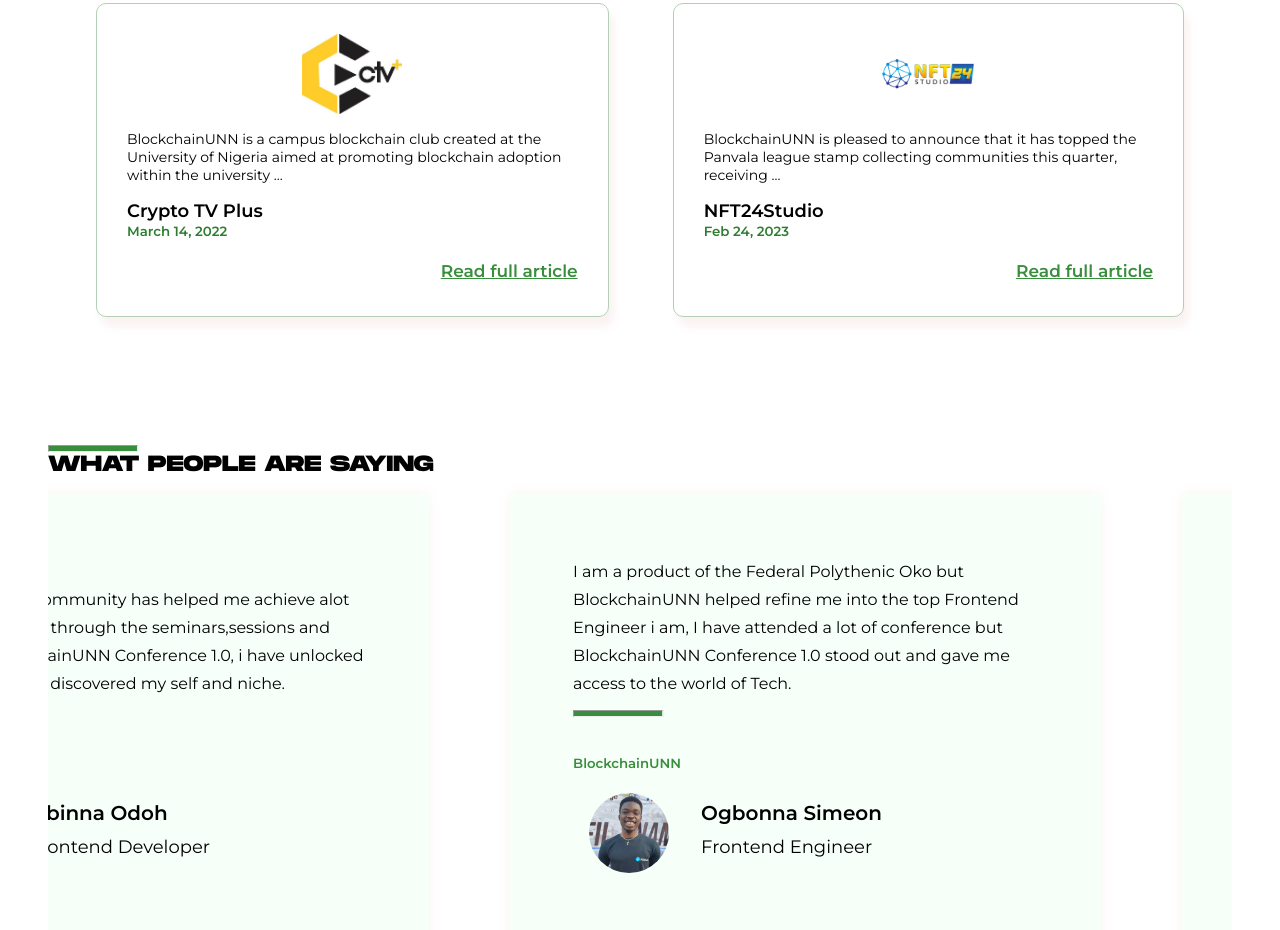
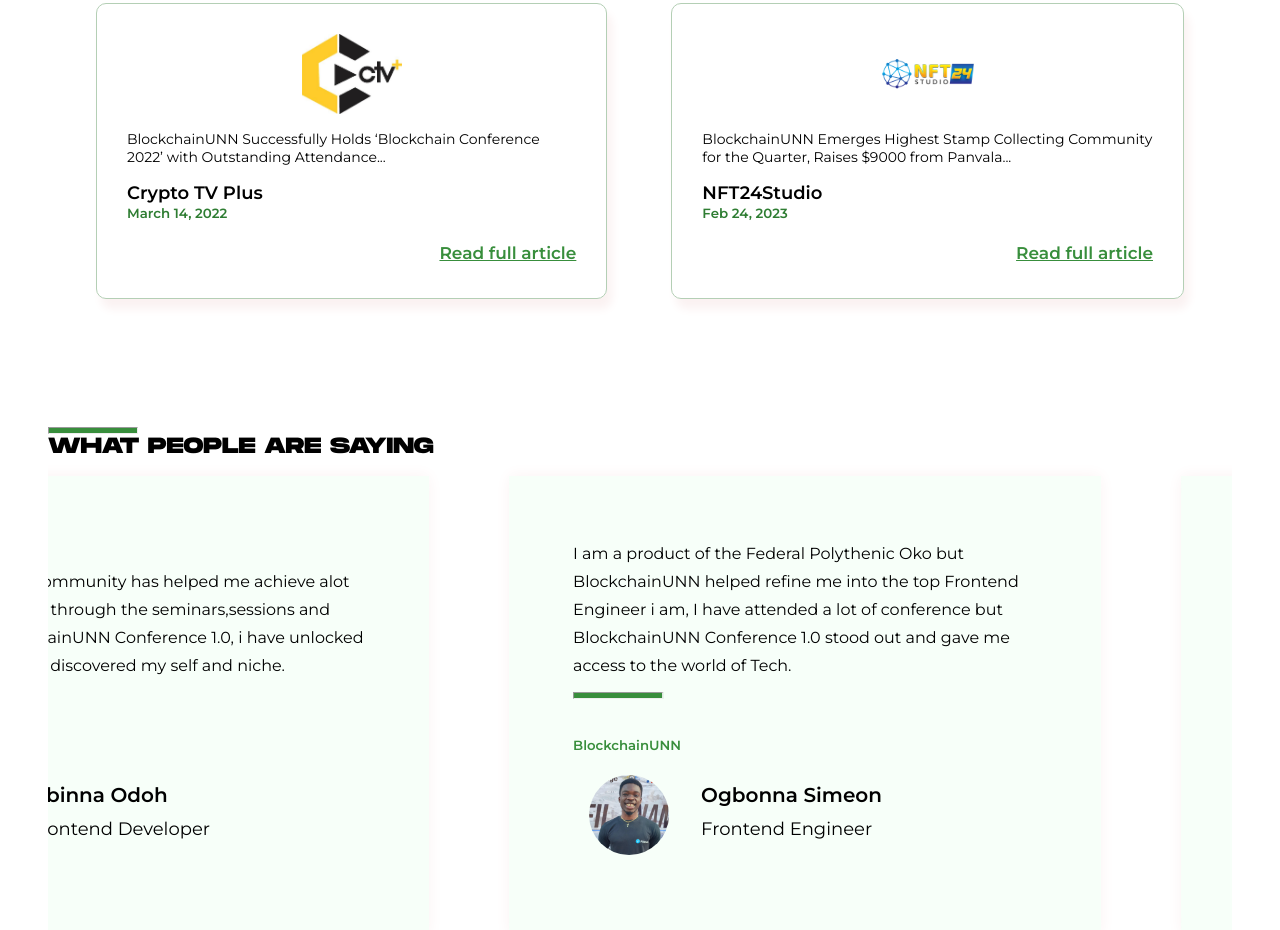
Before and after one commit to emmanueldindu/blockchainUNN, a website: page view/index.html in a window 1280 px wide. Shown: the part 6700-7630 px from the top of the page. Drawn offline with Linux system fonts and the light colour scheme.

Commit message:
added new update and renamed index

```diff
--- a/view/index.html
+++ b/view/index.html
@@ -384,7 +384,7 @@
     <article>
         <main>
             <img src="./images/cryptoTv.jpg" class="newsimg" alt="">
-            <p>BlockchainUNN is a campus blockchain club created at the University of Nigeria aimed at promoting blockchain adoption within the university ...
+            <p>BlockchainUNN Successfully Holds ‘Blockchain Conference 2022’ with Outstanding Attendance...
             </p>
             <span>
                 <p>Crypto TV Plus</p>
@@ -394,7 +394,7 @@
         </main>
         <main>
             <img src="./images/nftstudio.jpg" class="newsimg" alt="">
-            <p>BlockchainUNN is pleased to announce that it has topped the Panvala league stamp collecting communities this quarter, receiving ...
+            <p>BlockchainUNN Emerges Highest Stamp Collecting Community for the Quarter, Raises $9000 from Panvala...
             </p>
             <span>
                 <p>NFT24Studio</p>
```
